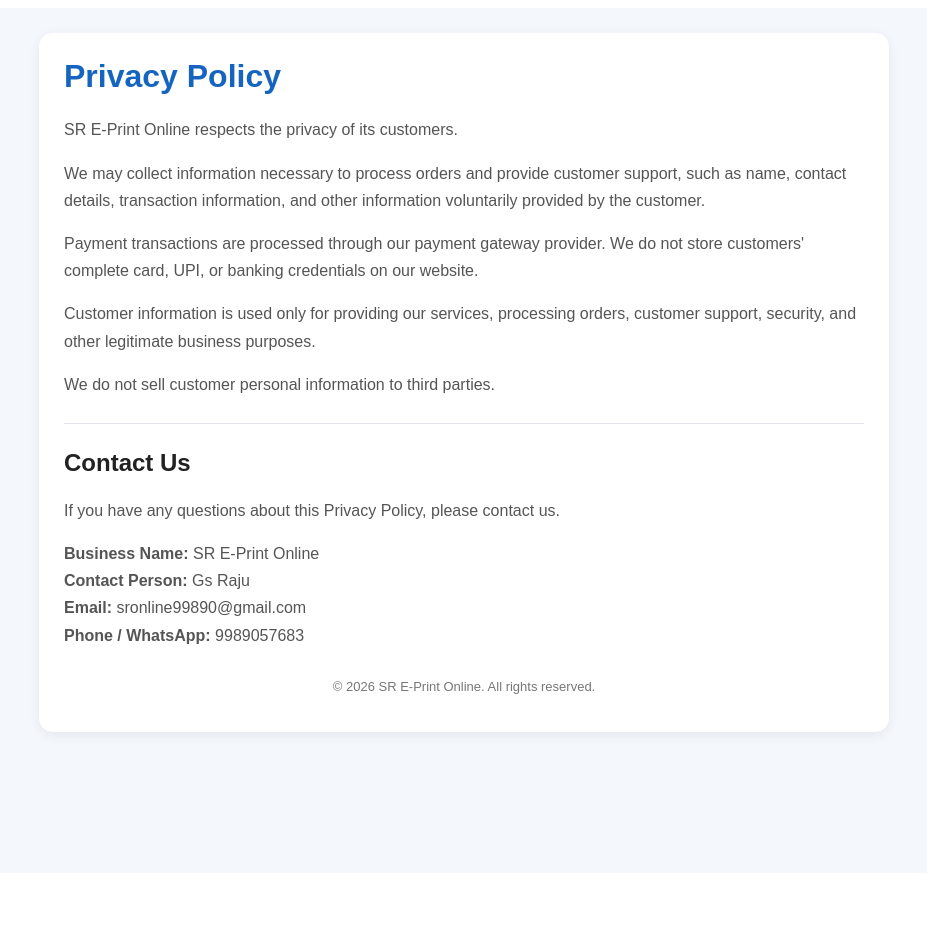
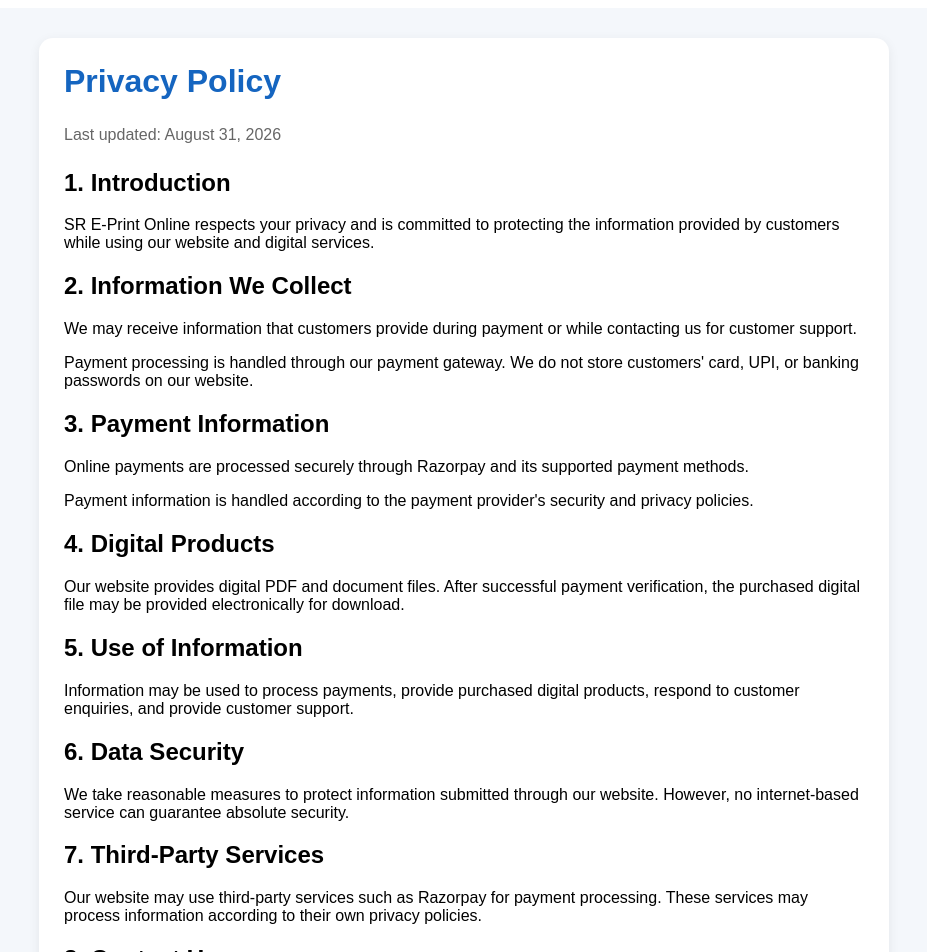
Before and after one commit to SrePrintOnlinework/Sr_ePrint-Online, a Next.js app: page /privacy in a window 1280 px wide. Shown: the top 952 px of the page, without its empty margins (176-1103 px from the left). Before the commit the page ends 881 px from the top, so only its background shows below. Built offline with nearby package versions, Linux system fonts and the light colour scheme.

Commit message:
Revise privacy policy text and adjust styling
Updated privacy policy content and styling.

```diff
--- a/app/privacy/page.js
+++ b/app/privacy/page.js
@@ -5,7 +5,7 @@
         minHeight: '100vh',
         background: '#f4f7fb',
         fontFamily: 'Arial, sans-serif',
-        padding: '25px 15px 40px',
+        padding: '30px 15px',
       }}
     >
       <div
@@ -30,135 +30,153 @@
 
         <p
           style={{
-            color: '#555',
+            color: '#666',
             lineHeight: 1.7,
           }}
         >
-          SR E-Print Online respects the
-          privacy of its customers.
+          Last updated: August 31, 2026
         </p>
 
-        <p
-          style={{
-            color: '#555',
-            lineHeight: 1.7,
-          }}
-        >
-          We may collect information
-          necessary to process orders and
-          provide customer support, such
-          as name, contact details,
-          transaction information, and
-          other information voluntarily
-          provided by the customer.
+        <h2>1. Introduction</h2>
+
+        <p>
+          SR E-Print Online respects your
+          privacy and is committed to
+          protecting the information
+          provided by customers while using
+          our website and digital services.
         </p>
 
-        <p
-          style={{
-            color: '#555',
-            lineHeight: 1.7,
-          }}
-        >
-          Payment transactions are
-          processed through our payment
-          gateway provider. We do not
-          store customers' complete card,
-          UPI, or banking credentials on
-          our website.
+        <h2>2. Information We Collect</h2>
+
+        <p>
+          We may receive information that
+          customers provide during payment
+          or while contacting us for
+          customer support.
         </p>
 
-        <p
-          style={{
-            color: '#555',
-            lineHeight: 1.7,
-          }}
-        >
-          Customer information is used
-          only for providing our services,
-          processing orders, customer
-          support, security, and other
-          legitimate business purposes.
+        <p>
+          Payment processing is handled
+          through our payment gateway.
+          We do not store customers'
+          card, UPI, or banking passwords
+          on our website.
         </p>
 
-        <p
-          style={{
-            color: '#555',
-            lineHeight: 1.7,
-          }}
-        >
-          We do not sell customer personal
-          information to third parties.
+        <h2>3. Payment Information</h2>
+
+        <p>
+          Online payments are processed
+          securely through Razorpay and its
+          supported payment methods.
         </p>
 
-        <hr
-          style={{
-            margin: '25px 0',
-            border: 0,
-            borderTop:
-              '1px solid #e1e5eb',
-          }}
-        />
-
-        <h2
-          style={{
-            color: '#222',
-          }}
-        >
-          Contact Us
-        </h2>
-
-        <p
-          style={{
-            color: '#555',
-            lineHeight: 1.7,
-          }}
-        >
-          If you have any questions about
-          this Privacy Policy, please
-          contact us.
+        <p>
+          Payment information is handled
+          according to the payment
+          provider's security and privacy
+          policies.
         </p>
 
-        <p
-          style={{
-            color: '#555',
-            lineHeight: 1.7,
-          }}
-        >
+        <h2>4. Digital Products</h2>
+
+        <p>
+          Our website provides digital PDF
+          and document files. After
+          successful payment verification,
+          the purchased digital file may be
+          provided electronically for
+          download.
+        </p>
+
+        <h2>5. Use of Information</h2>
+
+        <p>
+          Information may be used to
+          process payments, provide
+          purchased digital products,
+          respond to customer enquiries,
+          and provide customer support.
+        </p>
+
+        <h2>6. Data Security</h2>
+
+        <p>
+          We take reasonable measures to
+          protect information submitted
+          through our website. However, no
+          internet-based service can
+          guarantee absolute security.
+        </p>
+
+        <h2>7. Third-Party Services</h2>
+
+        <p>
+          Our website may use third-party
+          services such as Razorpay for
+          payment processing. These
+          services may process information
+          according to their own privacy
+          policies.
+        </p>
+
+        <h2>8. Contact Us</h2>
+
+        <p>
+          If you have questions regarding
+          this Privacy Policy or our
+          digital products, please contact
+          us.
+        </p>
+
+        <p>
           <strong>
             Business Name:
           </strong>{' '}
           SR E-Print Online
-          <br />
+        </p>
 
+        <p>
           <strong>
             Contact Person:
           </strong>{' '}
           Gs Raju
-          <br />
+        </p>
 
+        <p>
           <strong>
             Email:
           </strong>{' '}
           sronline99890@gmail.com
-          <br />
+        </p>
 
+        <p>
           <strong>
             Phone / WhatsApp:
           </strong>{' '}
           9989057683
         </p>
 
-        <p
+        <div
           style={{
-            marginTop: '30px',
-            textAlign: 'center',
-            color: '#777',
-            fontSize: '13px',
+            marginTop: '25px',
+            paddingTop: '20px',
+            borderTop:
+              '1px solid #ddd',
           }}
         >
-          © 2026 SR E-Print Online.
-          All rights reserved.
-        </p>
+          <a
+            href="/"
+            style={{
+              color: '#1565c0',
+              fontWeight: 'bold',
+              textDecoration: 'none',
+            }}
+          >
+            ← Back to Home
+          </a>
+        </div>
       </div>
     </main>
   );
```
